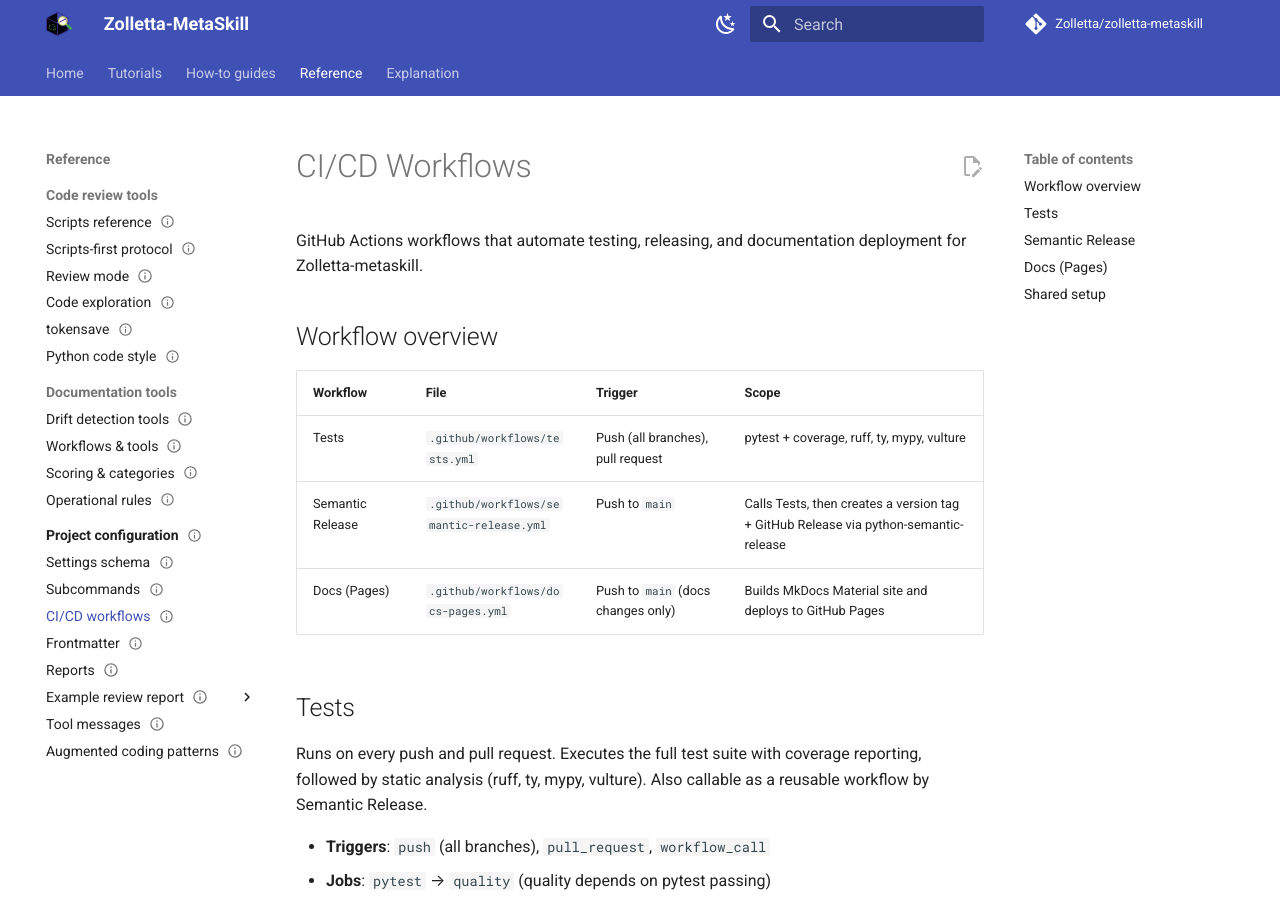
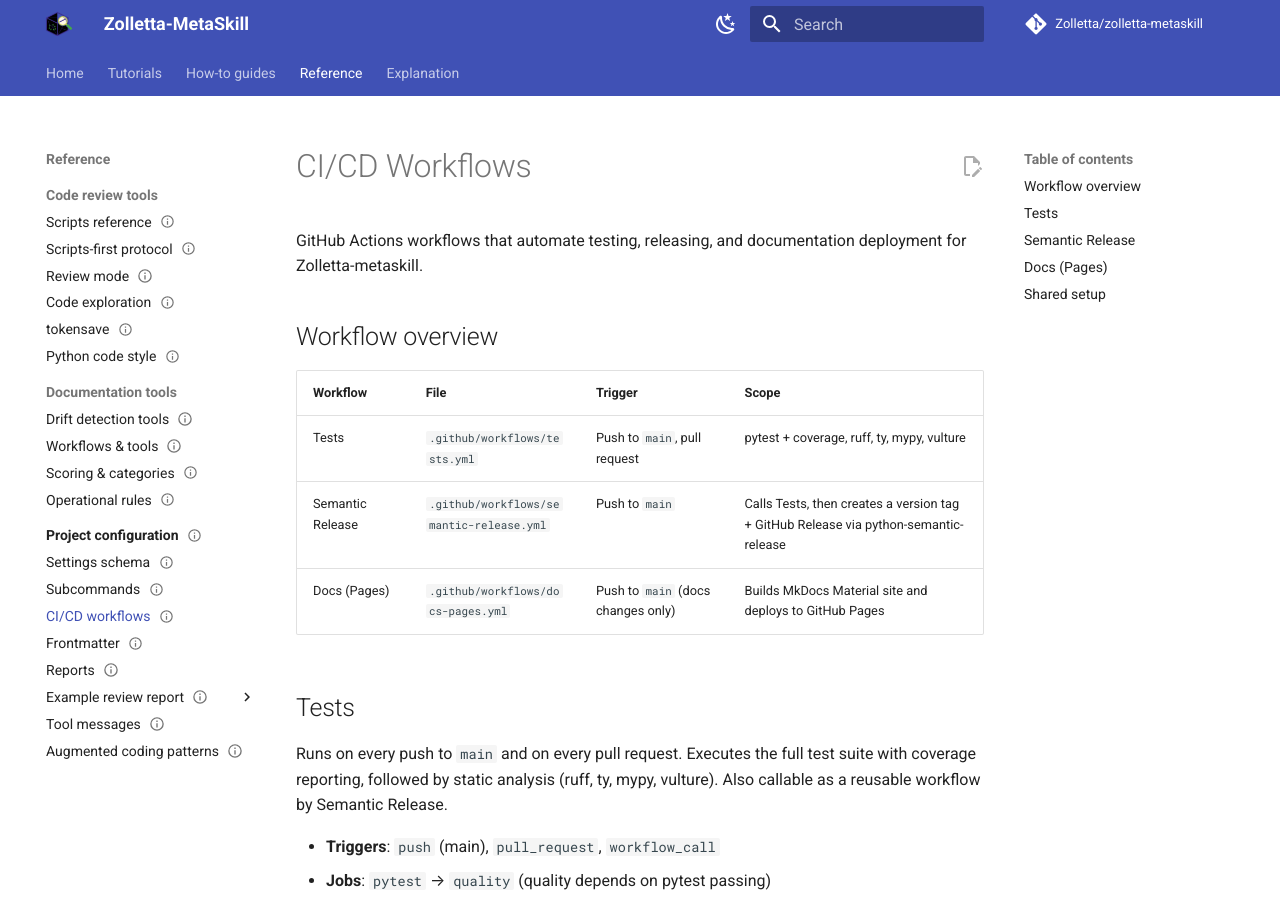
Before and after one commit to Zolletta/zolletta-metaskill, an MkDocs documentation site: the page built from docs/reference/ci-cd-workflows.md, in a window 1280 px wide and 900 px high. Built offline with MkDocs 1.6.1 and Material for MkDocs 9.7.7, drawn with Linux system fonts in a browser that asks for light colours; comment, search, counter and statistics services are not loaded.

Commit message:
docs(reference): correct the workflow triggers, workflow link and coverage target
The Tests workflow runs on push to main only, not on every branch
(tests.yml declares branches: [main]), and the quality gate is five
commands, not four. Link the workflow file instead of naming it so
link_checker catches the next rename. Coverage is enforced at 100%
project-wide by codecov.yml, not at 92% per file.

```diff
--- a/docs/reference/ci-cd-workflows.md
+++ b/docs/reference/ci-cd-workflows.md
@@ -12,15 +12,15 @@ GitHub Actions workflows that automate testing, releasing, and documentation dep
 
 | Workflow         | File                                     | Trigger                            | Scope                                                                                |
 |------------------|------------------------------------------|------------------------------------|--------------------------------------------------------------------------------------|
-| Tests            | `.github/workflows/tests.yml`            | Push (all branches), pull request  | pytest + coverage, ruff, ty, mypy, vulture                                           |
+| Tests            | `.github/workflows/tests.yml`            | Push to `main`, pull request       | pytest + coverage, ruff, ty, mypy, vulture                                           |
 | Semantic Release | `.github/workflows/semantic-release.yml` | Push to `main`                     | Calls Tests, then creates a version tag + GitHub Release via python-semantic-release |
 | Docs (Pages)     | `.github/workflows/docs-pages.yml`       | Push to `main` (docs changes only) | Builds MkDocs Material site and deploys to GitHub Pages                              |
 
 ## Tests
 
-Runs on every push and pull request. Executes the full test suite with coverage reporting, followed by static analysis (ruff, ty, mypy, vulture). Also callable as a reusable workflow by Semantic Release.
+Runs on every push to `main` and on every pull request. Executes the full test suite with coverage reporting, followed by static analysis (ruff, ty, mypy, vulture). Also callable as a reusable workflow by Semantic Release.
 
-- **Triggers**: `push` (all branches), `pull_request`, `workflow_call`
+- **Triggers**: `push` (main), `pull_request`, `workflow_call`
 - **Jobs**: `pytest` → `quality` (quality depends on pytest passing)
 - **Coverage**: Uploaded to Codecov
 
```
Also changed, not shown: CONTRIBUTING.md (+2 -2 lines).
